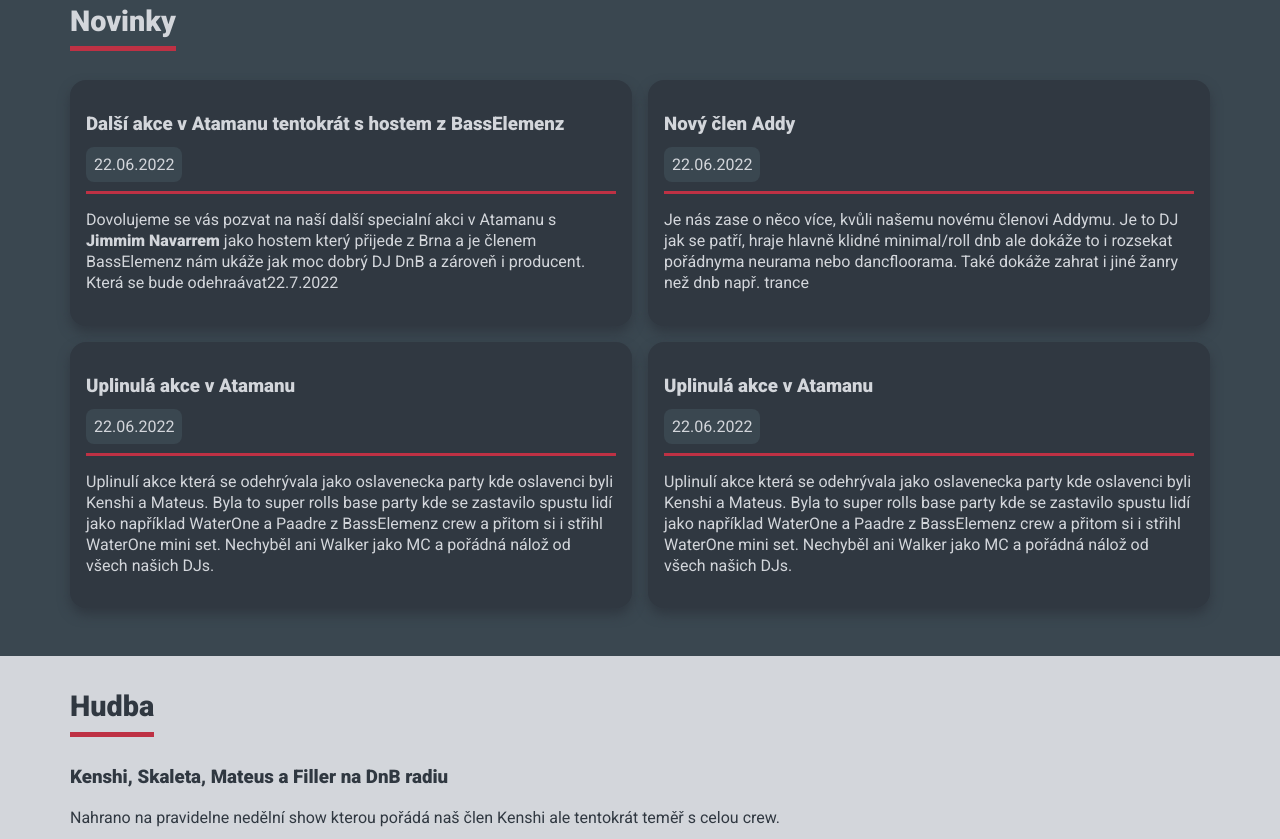
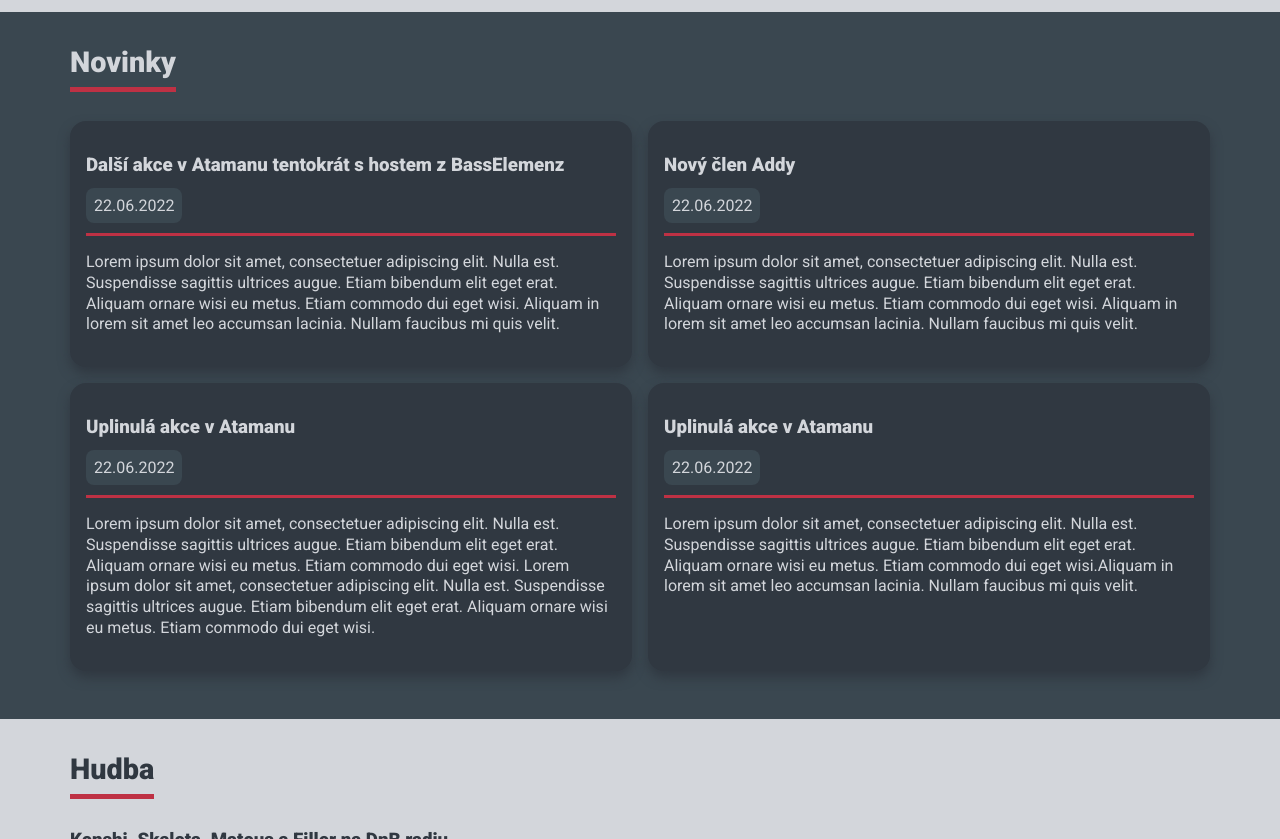
Before and after one commit to galeja00/No-Mercy-web, a plain HTML site: page index.html in a window 1280 px wide. Shown: the part 1172-2011 px from the top of the page. Drawn offline with Linux system fonts and the light colour scheme.

Commit message:
Update index.html

```diff
--- a/index.html
+++ b/index.html
@@ -51,7 +51,7 @@
         </section>-->
         <section id="DJs" class="main-parts">
             <h2 class="DJs__head">O nás</h2>
-            <p>Lorem ipsum dolor sit amit</p>
+            <p>Lorem ipsum dolor sit amet, consectetuer adipiscing elit. Nulla est. Suspendisse sagittis ultrices augue. Etiam bibendum elit eget erat. Aliquam ornare wisi eu metus. Etiam commodo dui eget wisi. Aliquam in lorem sit amet leo accumsan lacinia. Nullam faucibus mi quis velit. Morbi scelerisque luctus velit. Morbi leo mi, nonummy eget tristique non, rhoncus non leo. Fusce tellus. Nullam at arcu a est sollicitudin euismod.</p>
             <h3 class="DJs__head">Členové</h3>
             <ul class="DJs__list">
                 <li class="DJs__element">
@@ -144,8 +144,7 @@
                             </div>
                         </header>
                         <p>
-                            Dovolujeme se vás pozvat na naší další specialní akci v Atamanu s <strong>Jimmim Navarrem</strong> jako hostem který přijede z Brna a je členem BassElemenz nám ukáže jak moc dobrý DJ DnB a zároveň i producent.
-                            Která se bude odehraávat<time datetime="2022-07-22">22.7.2022</time>
+                            Lorem ipsum dolor sit amet, consectetuer adipiscing elit. Nulla est. Suspendisse sagittis ultrices augue. Etiam bibendum elit eget erat. Aliquam ornare wisi eu metus. Etiam commodo dui eget wisi. Aliquam in lorem sit amet leo accumsan lacinia. Nullam faucibus mi quis velit.
                         </p>
                     </article>
                     <article class="Novinky__article">
@@ -156,7 +155,7 @@
                             </div>
                         </header>
                         <p>
-                            Je nás zase o něco více, kvůli našemu novému členovi Addymu. Je to DJ jak se patří, hraje hlavně klidné minimal/roll dnb ale dokáže to i rozsekat pořádnyma neurama nebo dancfloorama. Také dokáže zahrat i jiné žanry než dnb např. trance
+                            Lorem ipsum dolor sit amet, consectetuer adipiscing elit. Nulla est. Suspendisse sagittis ultrices augue. Etiam bibendum elit eget erat. Aliquam ornare wisi eu metus. Etiam commodo dui eget wisi. Aliquam in lorem sit amet leo accumsan lacinia. Nullam faucibus mi quis velit.
                         </p>
                     </article>
                     <article class="Novinky__article">
@@ -167,7 +166,7 @@
                             </div>
                         </header>
                         <p>
-                            Uplinulí akce která se odehrývala jako oslavenecka party kde oslavenci byli Kenshi a Mateus. Byla to super rolls base party kde se zastavilo spustu lidí jako například WaterOne a Paadre z BassElemenz crew a přitom si i střihl WaterOne mini set. Nechyběl ani Walker jako MC a pořádná nálož od všech našich DJs.
+                            Lorem ipsum dolor sit amet, consectetuer adipiscing elit. Nulla est. Suspendisse sagittis ultrices augue. Etiam bibendum elit eget erat. Aliquam ornare wisi eu metus. Etiam commodo dui eget wisi. Lorem ipsum dolor sit amet, consectetuer adipiscing elit. Nulla est. Suspendisse sagittis ultrices augue. Etiam bibendum elit eget erat. Aliquam ornare wisi eu metus. Etiam commodo dui eget wisi.
                         </p>
                     </article>
                     <article class="Novinky__article">
@@ -178,7 +177,7 @@
                             </div>
                         </header>
                         <p>
-                            Uplinulí akce která se odehrývala jako oslavenecka party kde oslavenci byli Kenshi a Mateus. Byla to super rolls base party kde se zastavilo spustu lidí jako například WaterOne a Paadre z BassElemenz crew a přitom si i střihl WaterOne mini set. Nechyběl ani Walker jako MC a pořádná nálož od všech našich DJs.
+                            Lorem ipsum dolor sit amet, consectetuer adipiscing elit. Nulla est. Suspendisse sagittis ultrices augue. Etiam bibendum elit eget erat. Aliquam ornare wisi eu metus. Etiam commodo dui eget wisi.Aliquam in lorem sit amet leo accumsan lacinia. Nullam faucibus mi quis velit.
                         </p>
                     </article>
                 </div>
```
